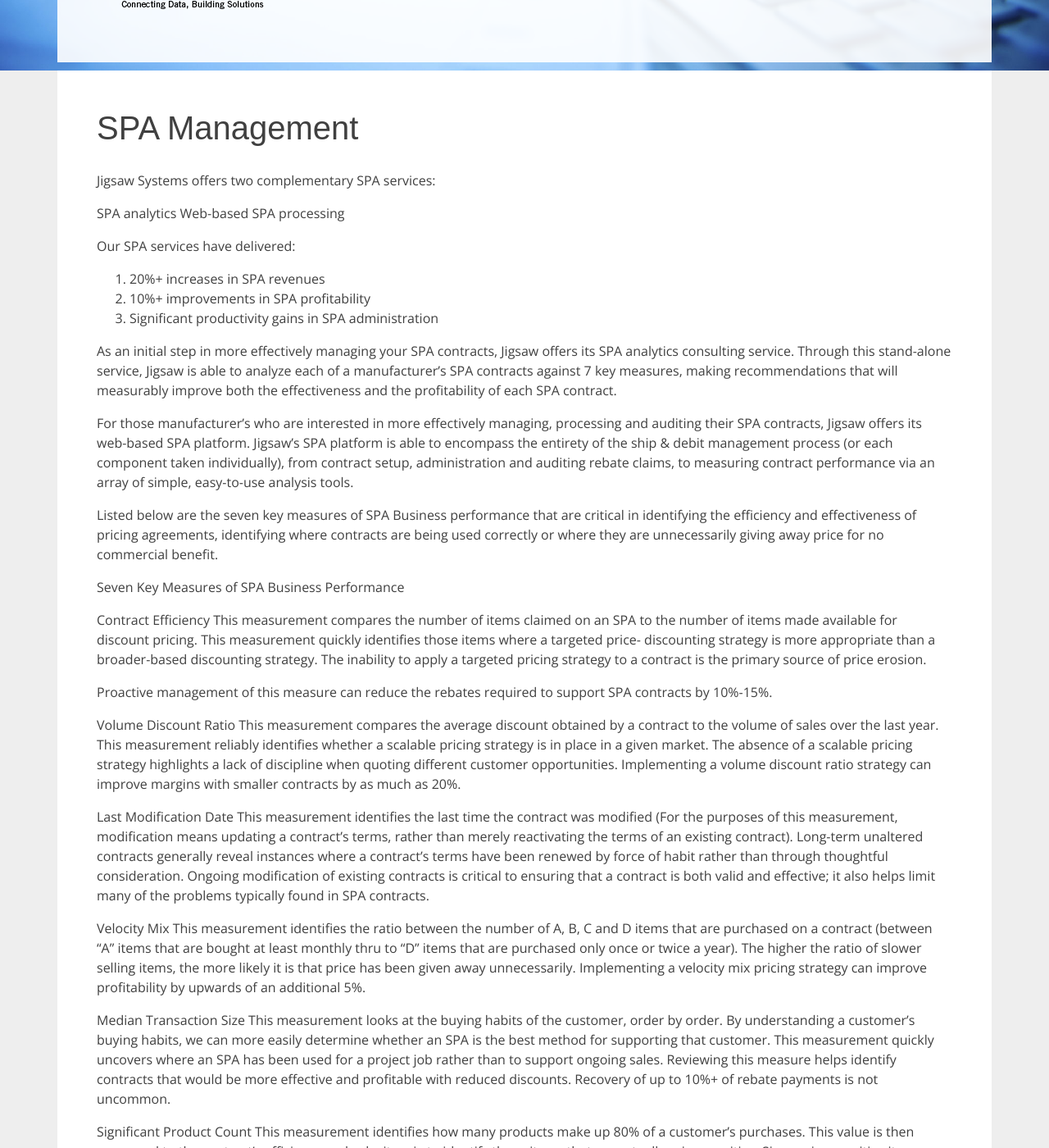
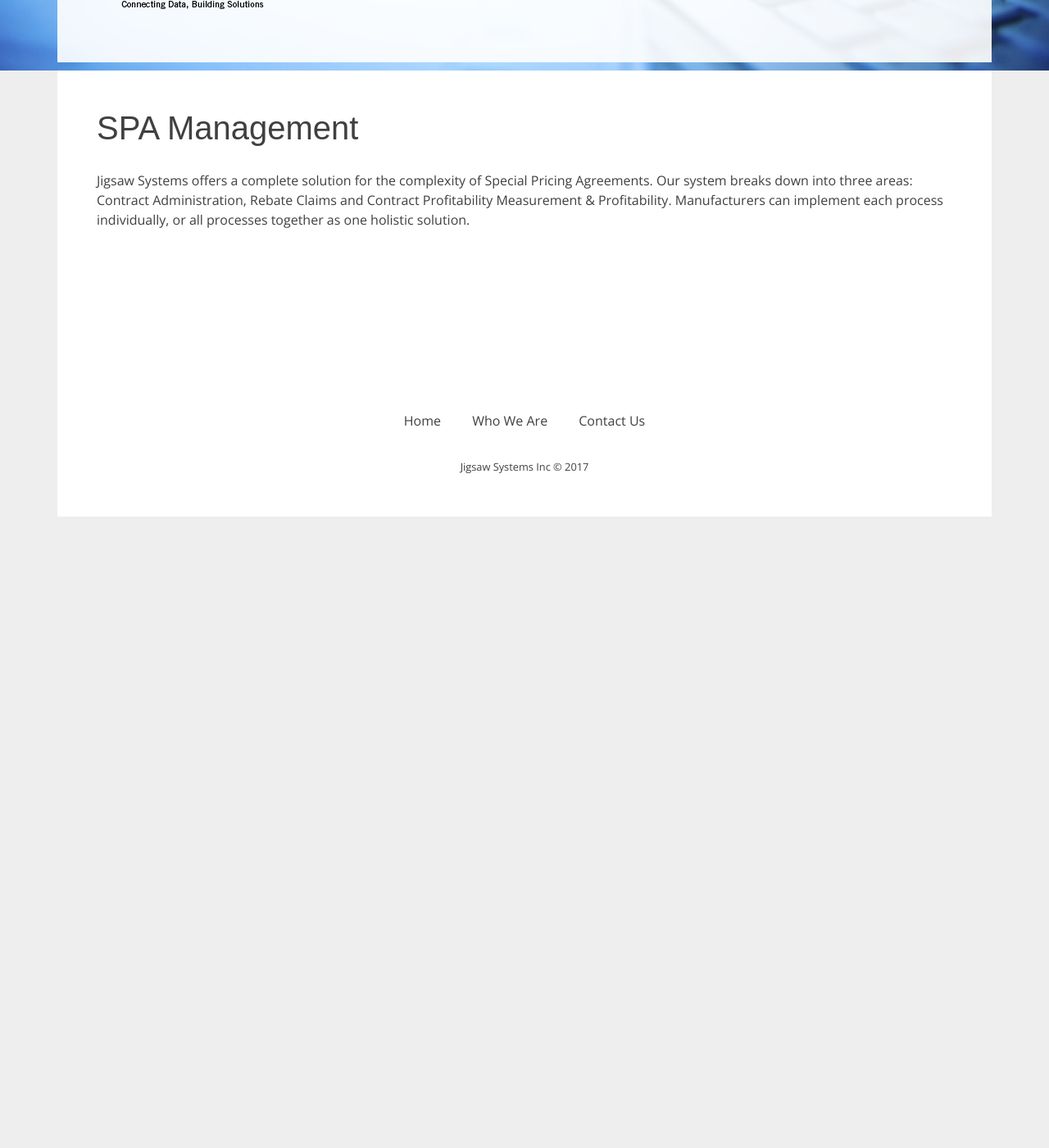
Before and after one commit to Codefully/jigsaw-redo, a Jekyll site: the page built from pages/manufacturers-spa.md, in a window 1280 px wide and 1400 px high, scrolled down 275 px. Shown: the whole window at 82% size. Built offline with Jekyll 4.4.1, drawn with Linux system fonts in a browser that asks for light colours; nearby versions of some CDN libraries; some web fonts are replaced; after the commit the page ends 905 px from its top, so only the background shows below that; some of the changed text lies outside the part shown.

Commit message:
Updated Manufacturers Spa

```diff
--- a/pages/manufacturers-spa.md
+++ b/pages/manufacturers-spa.md
@@ -6,50 +6,4 @@ layout: page
 
 # SPA Management
 
-Jigsaw Systems offers two complementary SPA services:
-
-SPA analytics
-Web-based SPA processing
-
-Our SPA services have delivered:
-
-1. 20%+ increases in SPA revenues
-2. 10%+ improvements in SPA profitability
-3. Significant productivity gains in SPA administration
-
-As an initial step in more effectively managing your SPA contracts, Jigsaw offers its SPA analytics consulting service.  Through this stand-alone service, Jigsaw is able to analyze each of a manufacturer’s SPA contracts against 7 key measures, making recommendations that will measurably improve both the effectiveness and the profitability of each SPA contract.
-
-For those manufacturer’s who are interested in more effectively managing, processing and auditing their SPA contracts, Jigsaw offers its web-based SPA platform.  Jigsaw’s SPA platform is able to encompass the entirety of the ship & debit management process (or each component taken individually), from contract setup, administration and auditing rebate claims, to measuring contract performance via an array of simple, easy-to-use analysis tools.
-
-Listed below are the seven key measures of SPA Business performance that are critical in identifying the efficiency and effectiveness of pricing agreements, identifying where contracts are being used correctly or where they are unnecessarily giving away price for no commercial benefit.
-
-Seven Key Measures of SPA Business Performance
-
-Contract Efficiency
-This measurement compares the number of items claimed on an SPA to the number of items made available for discount pricing.  This measurement quickly identifies those items where a targeted price- discounting strategy is more appropriate than a broader-based discounting strategy.  The inability to apply a targeted pricing strategy to a contract is the primary source of price erosion.
-
-Proactive management of this measure can reduce the rebates required to support SPA contracts by 10%-15%.
-
-Volume Discount Ratio
-This measurement compares the average discount obtained by a contract to the volume of sales over the last year.  This measurement reliably identifies whether a scalable pricing strategy is in place in a given market.  The absence of a scalable pricing strategy highlights a lack of discipline when quoting different customer opportunities.
-Implementing a volume discount ratio strategy can improve margins with smaller contracts by as much as 20%.
-
-Last Modification Date
-This measurement identifies the last time the contract was modified (For the purposes of this measurement, modification means updating a contract’s terms, rather than merely reactivating the terms of an existing contract).  Long-term unaltered contracts generally reveal instances where a contract’s terms have been renewed by force of habit rather than through thoughtful consideration.
-Ongoing modification of existing contracts is critical to ensuring that a contract is both valid and effective; it also helps limit many of the problems typically found in SPA contracts.
-
-Velocity Mix
-This measurement identifies the ratio between the number of A, B, C and D items that are purchased on a contract (between “A” items that are bought at least monthly thru to “D” items that are purchased only once or twice a year).  The higher the ratio of slower selling items, the more likely it is that price has been given away unnecessarily.
-Implementing a velocity mix pricing strategy can improve profitability by upwards of an additional 5%.
-
-Median Transaction Size
-This measurement looks at the buying habits of the customer, order by order.  By understanding a customer’s buying habits, we can more easily determine whether an SPA is the best method for supporting that customer.   This measurement quickly uncovers where an SPA has been used for a project job rather than to support ongoing sales.
-Reviewing this measure helps identify contracts that would be more effective and profitable with reduced discounts.  Recovery of up to 10%+ of rebate payments is not uncommon.
-
-Significant Product Count
-This measurement identifies how many products make up 80% of a customer’s purchases.  This value is then compared to the contract’s efficiency and velocity mix to identify those items that are actually price sensitive.  Since price sensitive items generally represent only a fraction of the items purchased via an SPA, this measurement helps target and track those items where discounting is actually critical to maintaining the customer’s account.
-Combining a strategy of volume discount, velocity mix and price-sensitive products can increase the profitability of SPA contracts by upwards of 25%.
-
-Monthly Sales Standard Deviation
-This measurement identifies the stability of a contract customer’s monthly purchases by comparing the standard deviation to the monthly average.  This measurement quickly identifies contracts where the buying pattern has changed significantly, or where no consistent level of purchases has been established.
-Better identifying the buying habits of the customer can lead to increased sales opportunities. Revenue increases of 20% are not uncommon.
+Jigsaw Systems offers a complete solution for the complexity of Special Pricing Agreements. Our system breaks down into three areas: Contract Administration, Rebate Claims and Contract Profitability Measurement & Profitability. Manufacturers can implement each process individually, or all processes together as one holistic solution.
```
